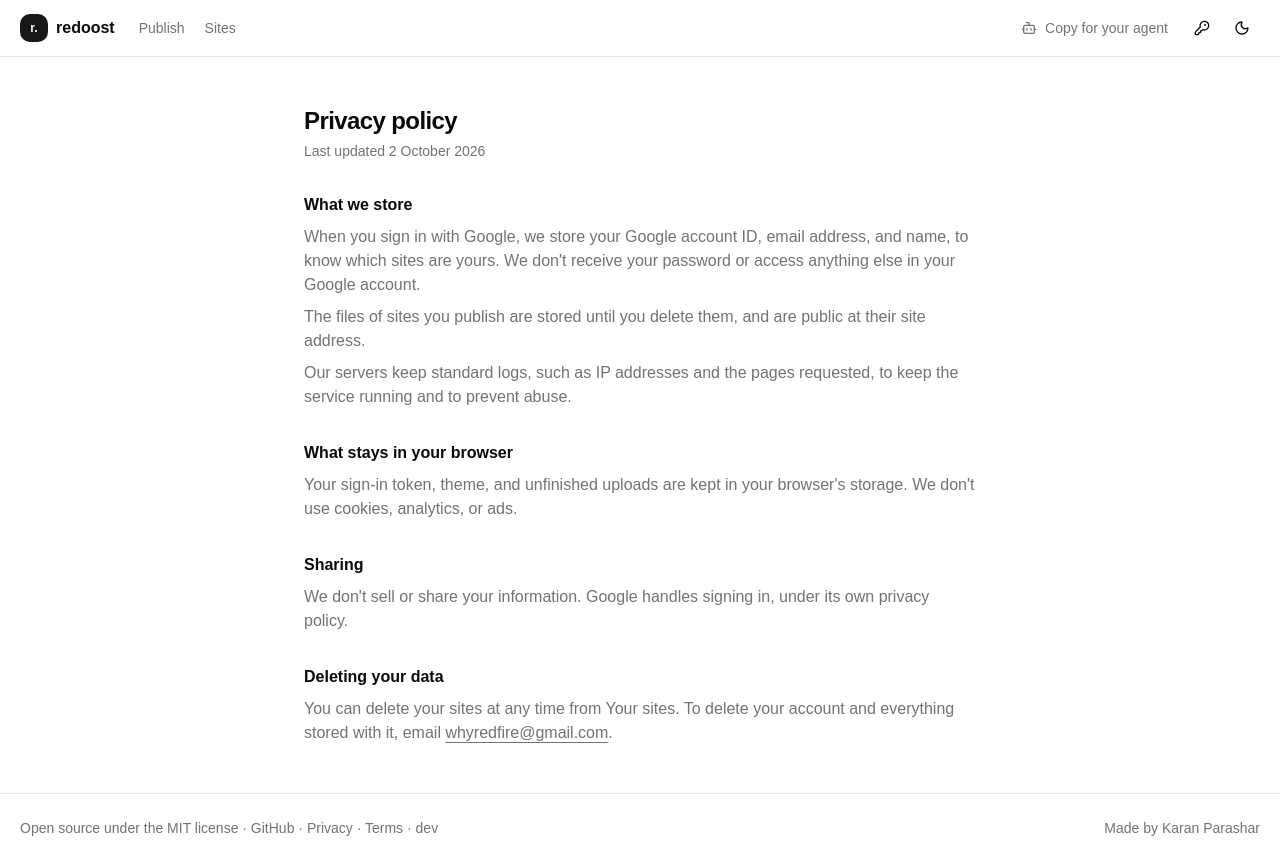
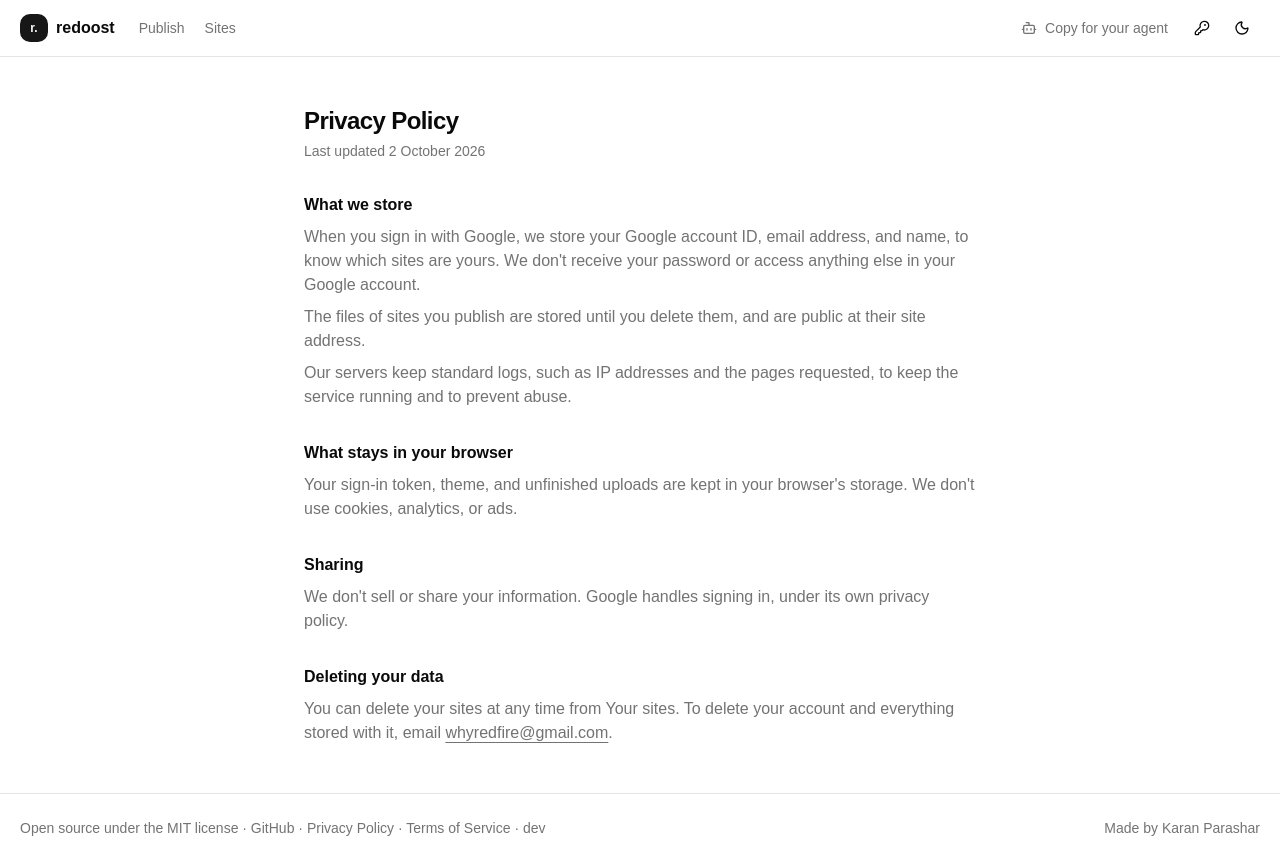
Before and after one commit to whyredfire/redoost, a React (Vite) app in the folder frontend/: page /privacy in a window 1280 px wide. Built offline with nearby package versions, Linux system fonts and the light colour scheme; no server answers; a web font is replaced by a local one.

Commit message:
fix(frontend): Use full names for the legal links

```diff
--- a/frontend/src/routes/__root.tsx
+++ b/frontend/src/routes/__root.tsx
@@ -122,11 +122,11 @@ function Layout() {
             </a>{" "}
             ·{" "}
             <Link to="/privacy" className={footerLink}>
-              Privacy
+              Privacy Policy
             </Link>{" "}
             ·{" "}
             <Link to="/terms" className={footerLink}>
-              Terms
+              Terms of Service
             </Link>{" "}
             · {import.meta.env.VITE_VERSION ?? "dev"}
           </p>
--- a/frontend/src/routes/privacy.tsx
+++ b/frontend/src/routes/privacy.tsx
@@ -7,7 +7,7 @@ export const Route = createFileRoute("/privacy")({
 
 function PrivacyPage() {
   return (
-    <LegalPage title="Privacy policy" updated="2 October 2026">
+    <LegalPage title="Privacy Policy" updated="2 October 2026">
       <Section title="What we store">
         <p>
           When you sign in with Google, we store your Google account ID, email
--- a/frontend/src/routes/terms.tsx
+++ b/frontend/src/routes/terms.tsx
@@ -7,7 +7,7 @@ export const Route = createFileRoute("/terms")({
 
 function TermsPage() {
   return (
-    <LegalPage title="Terms of service" updated="2 October 2026">
+    <LegalPage title="Terms of Service" updated="2 October 2026">
       <Section title="Using redoost">
         <p>
           redoost hosts static sites for free. By publishing a site, you agree
```
